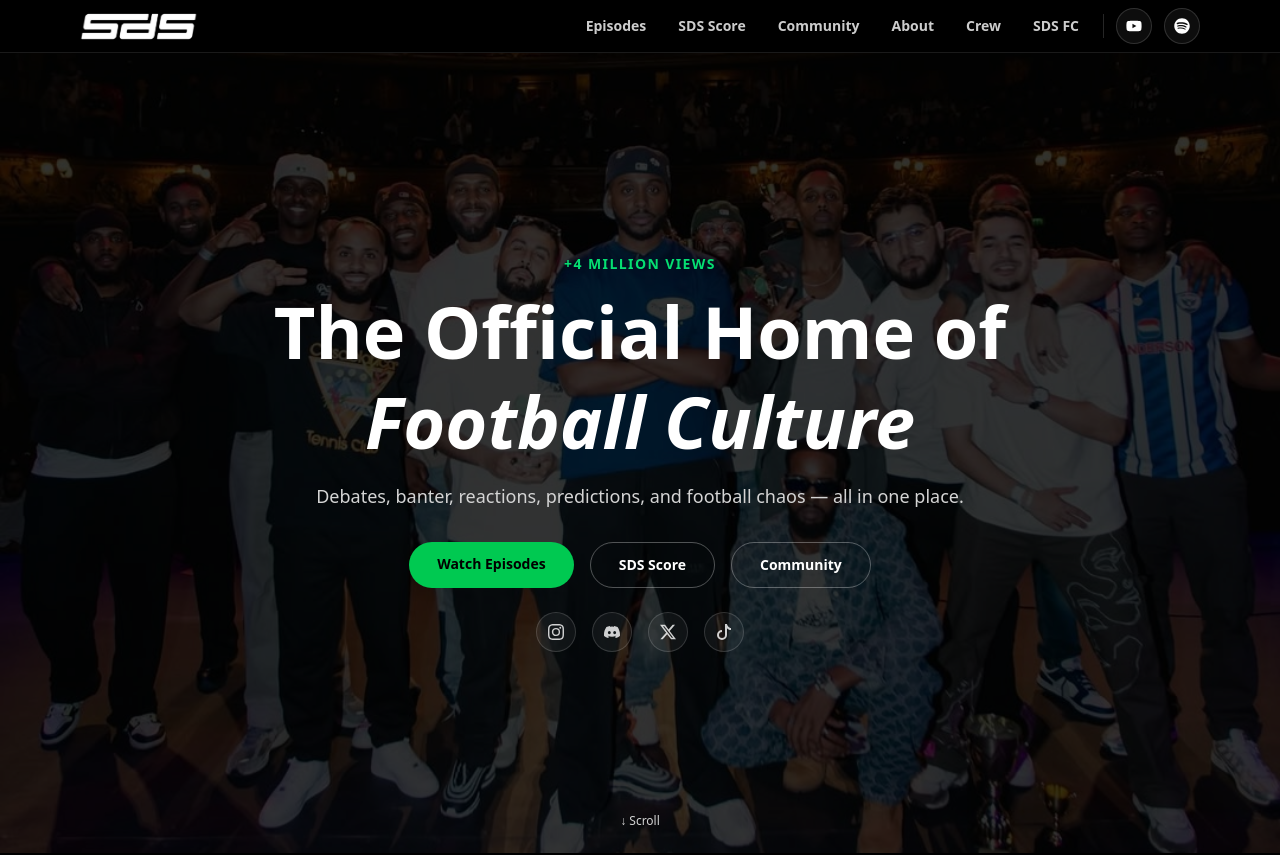
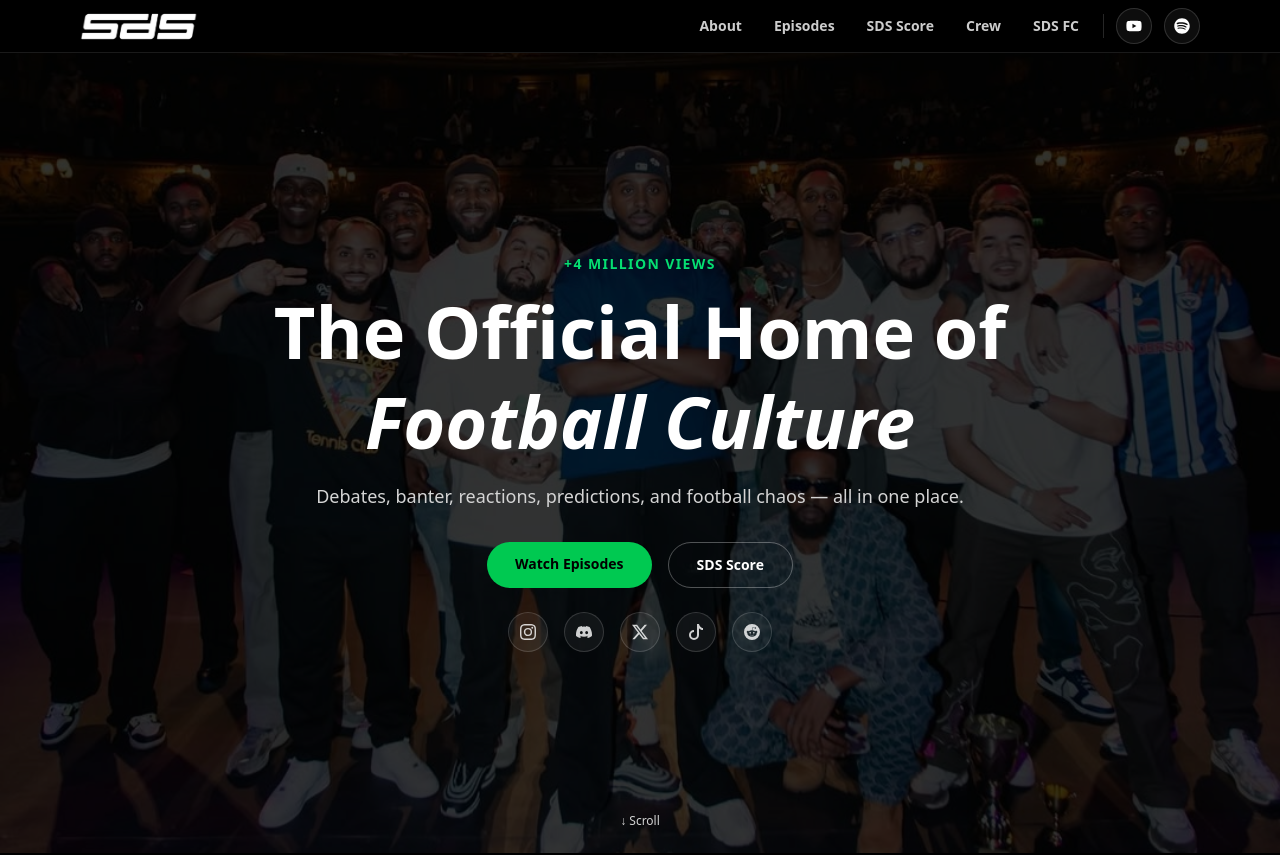
Before and after one commit to yunusao/sds-website, a Next.js app: page / in a window 1280 px wide. Shown: the top 855 px of the page. Built offline with nearby package versions, Linux system fonts and the light colour scheme.

Commit message:
Removed Community and added Reddit link

```diff
--- a/src/app/page.tsx
+++ b/src/app/page.tsx
@@ -1,7 +1,7 @@
 import Link from "next/link";
 import { getLatestVideo } from "@/lib/youtube";
 import { formatEpisodeTitle } from "@/lib/format";
-import { BsDiscord, BsInstagram, BsTiktok, BsTwitterX, BsX } from "react-icons/bs";
+import { BsDiscord, BsInstagram, BsReddit, BsTiktok, BsTwitterX, BsX } from "react-icons/bs";
 
 function SocialIcon({
   href,
@@ -52,7 +52,6 @@ const DiscordIcon = () => (
 const accessPoints = [
   { title: "Episodes", desc: "Search the archive by guest, topic, team.", href: "/episodes" },
   { title: "SDS Score", desc: "Rate the newest episode (no login).", href: "/score" },
-  { title: "Community", desc: "Join Discord + vote in fan polls.", href: "/community" },
   { title: "About", desc: "SDS history with a timeline.", href: "/about" },
   { title: "Crew", desc: "Profiles + socials for the crew.", href: "/crew" },
   { title: "SDS FC", desc: "Enter club mode (different vibe).", href: "/sds-fc" },
@@ -109,13 +108,6 @@ export default async function HomePage() {
               >
                 SDS Score
               </Link>
-
-              <Link
-                href="/community"
-                className="rounded-full border border-white/30 px-7 py-3 text-sm font-bold transition hover:bg-white hover:text-black"
-              >
-                Community
-              </Link>
             </div>
             {/* Social links */}
             <div className="mt-6 flex justify-center gap-4">
@@ -133,6 +125,9 @@ export default async function HomePage() {
 
               <SocialIcon href="https://www.tiktok.com/@sdspod" label="TikTok">
                 <BsTiktok />
+              </SocialIcon>
+              <SocialIcon href="https://www.reddit.com/r/SDSPodcast/" label="Reddit">
+                <BsReddit />
               </SocialIcon>
             </div>
           </div>
--- a/src/components/site-header.tsx
+++ b/src/components/site-header.tsx
@@ -7,10 +7,9 @@ import { FaYoutube, FaSpotify } from "react-icons/fa";
 import { Menu, X } from "lucide-react";
 
 const nav = [
+  { href: "/about", label: "About" },
   { href: "/episodes", label: "Episodes" },
   { href: "/score", label: "SDS Score" },
-  { href: "/community", label: "Community" },
-  { href: "/about", label: "About" },
   { href: "/crew", label: "Crew" },
   { href: "/sds-fc", label: "SDS FC" },
 ];
```
